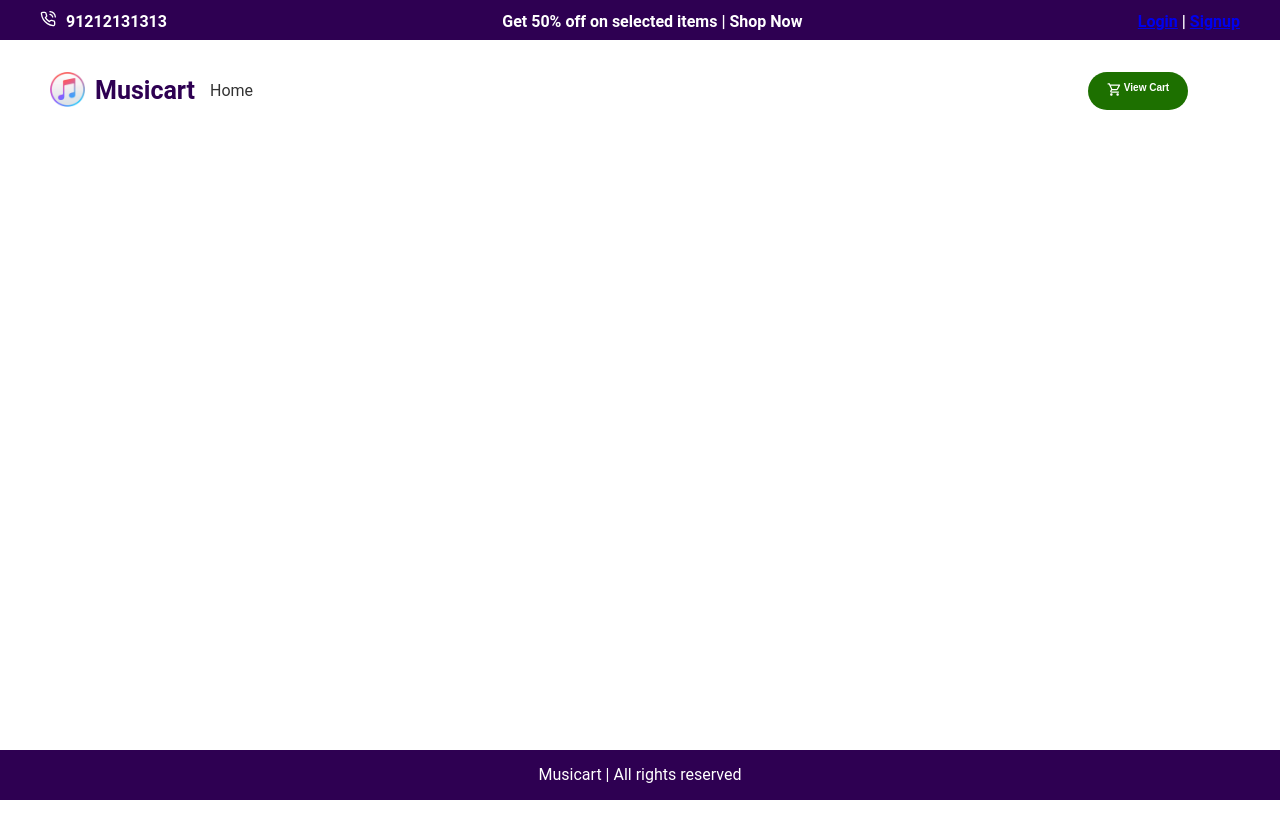
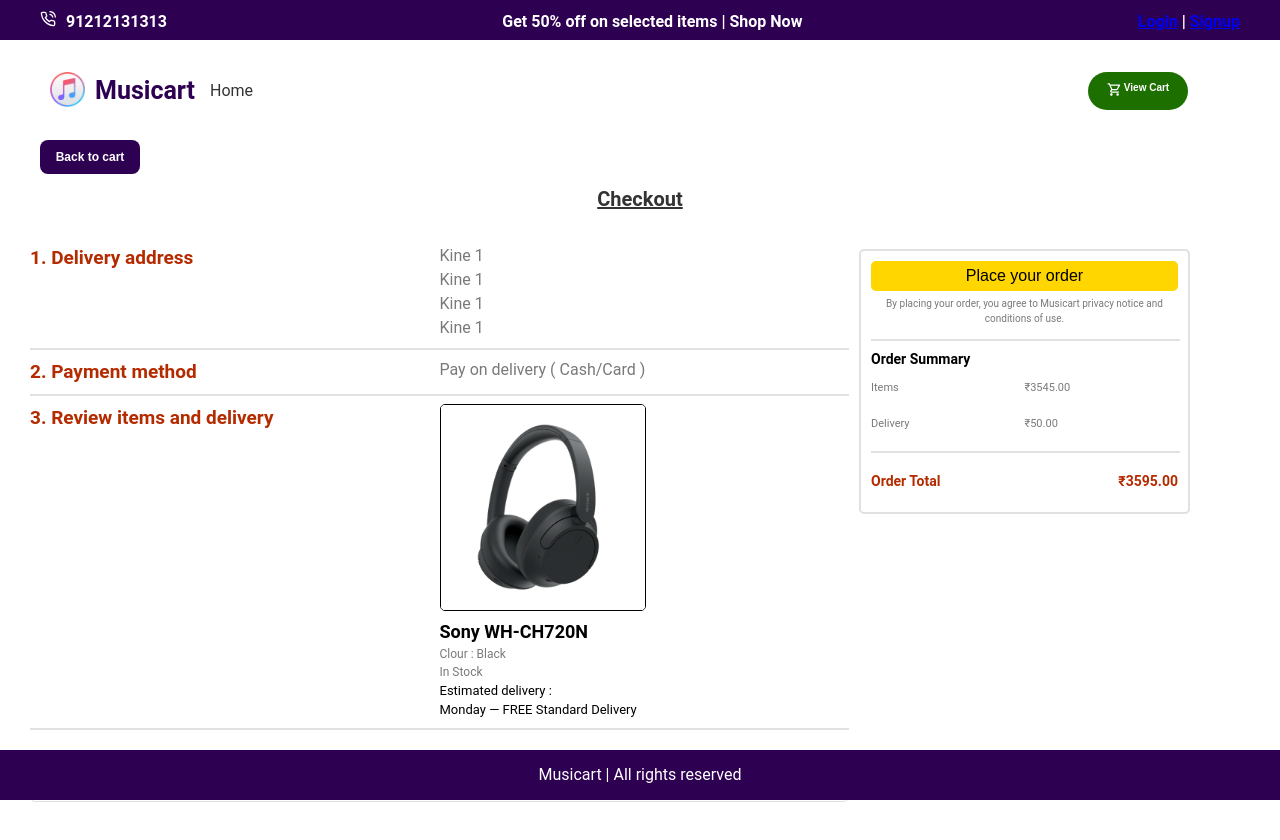
Before and after one commit to whysosaket/MusicCart, a React (Vite) app in the folder client/: page /checkout in a window 1280 px wide. Shown: the top 840 px of the page. Before the commit the page ends 800 px from the top, so only its background shows below. Built offline with nearby package versions, Linux system fonts and the light colour scheme.

Commit message:
Checkout Page

```diff
--- a/client/src/App.jsx
+++ b/client/src/App.jsx
@@ -9,6 +9,7 @@
 import Product from './pages/Product'
 import Cart from './pages/Cart'
 import Success from './pages/Success'
+import Checkout from './pages/Checkout'
 
 
 function App() {
@@ -28,6 +29,7 @@
           <Route path="/product" element={<Product />} />
           <Route path="/cart" element={<Cart />} />
           <Route path="/success" element={<Success/>} />
+          <Route path="/checkout" element={<Checkout/>} />
         </Routes>
 
      </div>
--- /dev/null
+++ b/client/src/components/Checkout/CheckOutMiniOrder.jsx
@@ -0,0 +1,17 @@
+import React from 'react'
+
+const CheckOutMiniOrder = () => {
+  return (
+    <div className='miniorder'>
+        <div className='ll'>
+            <button className='placeorder'>Place your order</button>
+        </div>
+        <div className='lr p'>
+            <h1>Order Total : ₹3545.00</h1>
+            <p>By placing your order, you agree to Musicart privacy notice and conditions of use.</p>
+        </div>
+    </div>
+  )
+}
+
+export default CheckOutMiniOrder
--- /dev/null
+++ b/client/src/components/Checkout/CheckoutDeliveryAddress.jsx
@@ -0,0 +1,19 @@
+import React from 'react'
+
+const CheckoutDeliveryAddress = () => {
+  return (
+    <div className='leftitem'>
+       <div className='ll'>
+            1. Delivery address
+       </div>
+       <div className='lr'>
+            <p>Kine 1</p>
+            <p>Kine 1</p>
+            <p>Kine 1</p>
+            <p>Kine 1</p>
+        </div>
+    </div>
+  )
+}
+
+export default CheckoutDeliveryAddress
--- /dev/null
+++ b/client/src/components/Checkout/CheckoutItem.jsx
@@ -0,0 +1,17 @@
+import React from 'react'
+import ProductImage from "../../assets/product.png"
+
+const CheckoutItem = () => {
+  return (
+    <div className='checkoutitem'>
+        <img src={ProductImage} alt='product' />
+        <h1>Sony WH-CH720N</h1>
+        <h3>Clour : Black</h3>
+        <h3>In Stock</h3>
+        <h2>Estimated delivery :</h2>
+        <h2>Monday — FREE Standard Delivery</h2>
+    </div>
+  )
+}
+
+export default CheckoutItem
--- /dev/null
+++ b/client/src/components/Checkout/CheckoutPayment.jsx
@@ -0,0 +1,16 @@
+import React from 'react'
+
+const CheckoutPayment = () => {
+  return (
+    <div className='leftitem'>
+        <div className='ll'>
+            2. Payment method
+       </div>
+       <div className='lr'>
+       Pay on delivery ( Cash/Card )
+        </div>
+    </div>
+  )
+}
+
+export default CheckoutPayment
--- /dev/null
+++ b/client/src/components/Checkout/CheckoutReviewItems.jsx
@@ -0,0 +1,17 @@
+import React from 'react'
+import CheckoutItem from './CheckoutItem'
+
+const CheckoutReviewItems = () => {
+  return (
+    <div className='leftitem'>
+        <div className='ll'>
+            3. Review items and delivery
+       </div>
+       <div className='lr'>
+            <CheckoutItem />
+        </div>
+    </div>
+  )
+}
+
+export default CheckoutReviewItems
--- /dev/null
+++ b/client/src/components/Checkout/CheckoutTitle.jsx
@@ -0,0 +1,9 @@
+import React from 'react'
+
+const CheckoutTitle = () => {
+  return (
+    <div className='title'>Checkout</div>
+  )
+}
+
+export default CheckoutTitle
--- /dev/null
+++ b/client/src/components/Checkout/PlaceOrderWidget.jsx
@@ -0,0 +1,27 @@
+import React from 'react'
+
+const PlaceOrderWidget = () => {
+  return (
+    <div className='placeorderwidget'>
+        <button>Place your order</button>
+        <p>By placing your order, you agree to Musicart privacy notice and conditions of use.</p>
+        <hr />
+        <h1>Order Summary</h1>
+        <div className='orderrow'>
+            <span>Items</span>
+            <span>₹3545.00</span>
+        </div>
+        <div className='orderrow'>
+            <span>Delivery</span>
+            <span>₹50.00</span>
+        </div>
+        <hr />
+        <div className='orderrow'>
+            <h1>Order Total</h1>
+            <h1>₹3595.00</h1>
+        </div>
+    </div>
+  )
+}
+
+export default PlaceOrderWidget
--- /dev/null
+++ b/client/src/css/Checkout.css
@@ -0,0 +1,184 @@
+.checkout{
+    width: 100%;
+    height: 100%;
+    display: flex;
+    flex-direction: column;
+    justify-content: center;
+    margin-bottom: 40px;
+}
+.checkout .title {
+    display: flex;
+    justify-content: center;
+    font-size: 20px;
+    font-weight: 600;
+    text-decoration: underline;
+}
+
+.checkout hr{
+    border: 1px solid #E1E1E1;
+}
+
+.checkout .checkoutdiv{
+    display: flex;
+    justify-content: center;
+    margin-top: 30px;
+}
+
+.checkout .checkoutleft {
+    width: 70%;
+    margin: 0 auto;
+}
+
+.checkout .checkoutright {
+    width: 30%;
+    margin: 0 50px 0 auto;
+}
+
+.checkout .leftitem{
+    display: flex;
+    justify-content: start;
+}
+
+.checkout .leftitem .ll, .checkout .leftitem .lr{
+    width: 50%;
+}
+
+.checkout .leftitem .ll{
+    font-weight: 600;
+    color: #B52B00;
+    font-size: 19px;
+}
+
+.checkout .miniorder{
+    display: flex;
+    justify-content: start;
+    margin: 20px auto;
+    border: 1px solid #E1E1E1;
+    border-radius: 5px;
+    padding: 4px;
+}
+
+.checkout .miniorder .ll {
+    width: 20%;
+    display: flex;
+}
+
+.checkout .miniorder .lr{
+    width: 65%;
+}
+
+.miniorder .lr h1{
+    color: #B52B00;
+    font-size: 16px;
+    margin: 0;
+}
+
+.miniorder .lr.p p{
+    font-size: 12px;
+    margin: 0;
+}
+
+.miniorder .placeorder{
+    background-color: #FFD600;
+    color: black;
+    margin: auto;
+    font-size: 13px;
+    padding: 5px 8px;
+    border-radius: 5px;
+    border: none;
+}
+
+.checkout .lr{
+    color: #797979;
+}
+
+.checkout .lr p{
+    font-size: 16px;
+    margin: 0;
+}
+
+.checkout .checkoutitem{
+   color: black;
+}
+
+.checkout img{
+    width: 50%;
+    border-radius: 5px;
+    margin: 0 auto;
+    border: 1px solid black;
+}
+
+.checkoutitem h1{
+    font-size: 18px;
+    margin: 0;
+}
+
+.checkoutitem h3{
+    font-size: 12px;
+    margin: 0;
+    font-weight: 400;
+    color: #797979;
+}
+
+.checkoutitem h2{
+    font-size: 13px;
+    margin: 0;
+    font-weight: 400;
+}
+
+.checkout .placeorderwidget{
+    margin: 5px 10px;
+    border: 2px solid #E1E1E1;
+    padding: 10px;
+    border-radius: 5px;
+    display: flex;
+    flex-direction: column;
+}
+
+.checkout .placeorderwidget button{
+    background-color: #FFD600;
+    color: black;
+    margin: auto;
+    font-size: 16px;
+    padding: 6px 8px;
+    border-radius: 5px;
+    width: 100%;
+    border: none;
+}
+
+.checkout .placeorderwidget p{
+    font-size: 10px;
+    margin: 5px auto;
+    color: #797979;
+    text-align: center;
+}
+
+.checkout .placeorderwidget hr{
+    width: 100%;
+}
+
+.checkout .placeorderwidget h1{
+    font-size: 14px;
+    margin: 0;
+    color: black;
+}
+
+.checkout .orderrow{
+    display: flex;
+    justify-content: space-between;
+    margin: 10px 0;
+}
+
+.checkout .orderrow span{
+    width: 50%;
+    color: #797979;
+    font-size: 11px;
+}
+
+.checkout .orderrow h1{
+    color: #B52B00;
+}
+
+.checkout .orderrow .left{
+    align-items: end;
+}
--- /dev/null
+++ b/client/src/pages/Checkout.jsx
@@ -0,0 +1,35 @@
+import React from 'react'
+import "../css/Checkout.css"
+import CheckoutTitle from '../components/Checkout/CheckoutTitle'
+import CheckoutDeliveryAddress from '../components/Checkout/CheckoutDeliveryAddress'
+import CheckoutPayment from '../components/Checkout/CheckoutPayment'
+import CheckoutReviewItems from '../components/Checkout/CheckoutReviewItems'
+import CheckOutMiniOrder from '../components/Checkout/CheckOutMiniOrder'
+import PlaceOrderWidget from '../components/Checkout/PlaceOrderWidget'
+
+const Checkout = () => {
+  return (
+    <div className="checkout">
+      <div className="goback">
+        <button className="gobackbtn">Back to cart</button>
+      </div>
+      <CheckoutTitle />
+      <div className="checkoutdiv">
+        <div className="checkoutleft">
+          <CheckoutDeliveryAddress />
+          <hr />
+          <CheckoutPayment />
+          <hr />
+          <CheckoutReviewItems />
+          <hr />
+          <CheckOutMiniOrder />
+        </div>
+        <div className="checkoutright">
+          <PlaceOrderWidget />
+        </div>
+      </div>
+    </div>
+  )
+}
+
+export default Checkout
```
